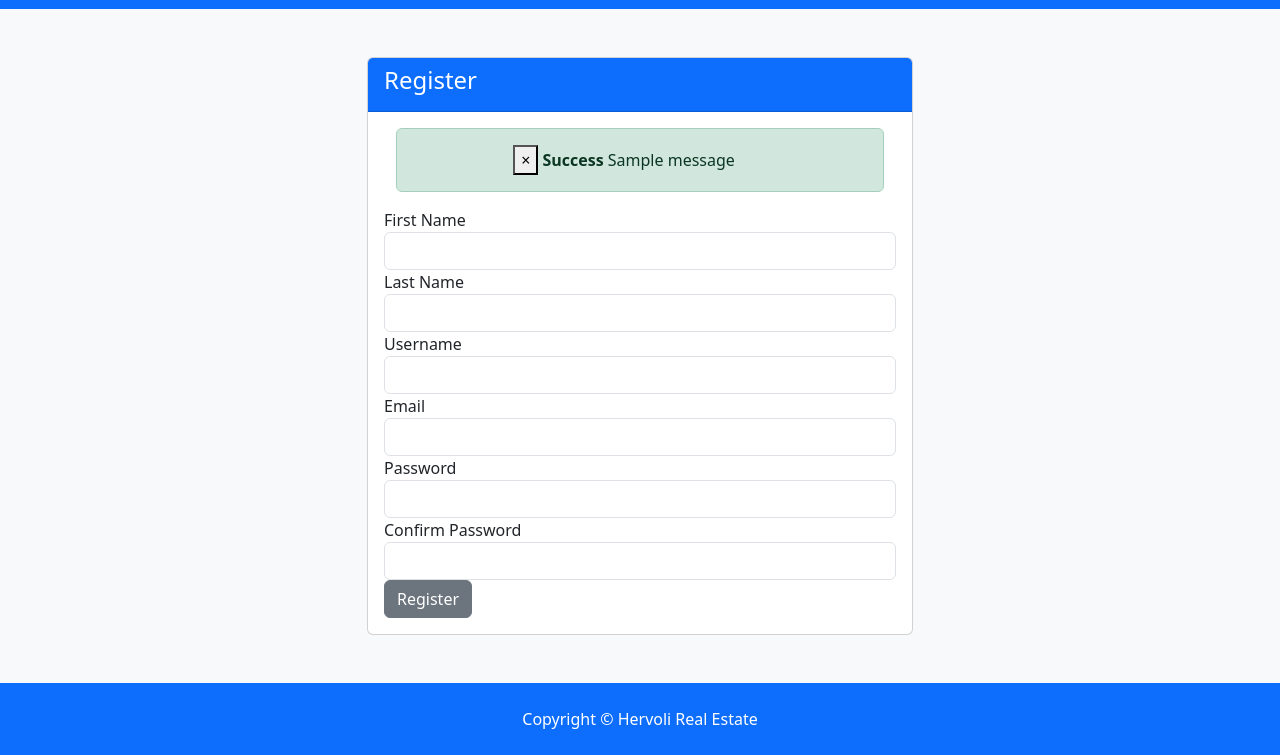
After one commit to Hervoli25/realestate, a Django app: page /accounts/register in a window 1280 px wide. The commit adds this page. Shown: the part 373-1128 px from the top of the page. Run offline with Django 4.2, Linux system fonts and the light colour scheme; tables that the repository leaves empty hold one stand-in row (values such as "Sample post"); one stand-in notice (Sample message) is shown; some libraries are stand-ins or nearby versions.

Commit message:
add bootstrap Alert message

```diff
--- /dev/null
+++ b/accounts/urls.py
@@ -0,0 +1,9 @@
+from django.urls import path
+from . import views
+
+urlpatterns = [
+    path('login', views.login, name='login'),
+    path('register', views.register, name='register'),
+    path('logout', views.logout, name='logout'),
+    path('dashboard', views.dashboard, name='dashboard')
+]
--- a/accounts/views.py
+++ b/accounts/views.py
@@ -1,3 +1,27 @@
-from django.shortcuts import render
 
-# Create your views here.
+from django.shortcuts import render, redirect
+from django.contrib import messages
+
+
+def register(request):
+    if request.method == 'POST':
+        messages.error(request, 'Testing Error Message')
+        return redirect('register')
+    else:
+        return render(request, 'accounts/register.html')
+
+
+def login(request):
+    if request.method == 'POST':
+        # Login User
+        pass
+    else:
+        return render(request, 'accounts/login.html')
+
+
+def logout(request):
+    return redirect('index')
+
+
+def dashboard(request):
+    return render(request, 'accounts/dashboard.html')
--- a/myestate/urls.py
+++ b/myestate/urls.py
@@ -24,5 +24,6 @@ from django.conf.urls.static import static
 urlpatterns = [
     path('', include('pages.urls')),
     path('listings/', include('listings.urls')),
+    path('accounts/', include('accounts.urls')),
     path('admin/', admin.site.urls),
 ] + static(settings.MEDIA_URL, document_root=settings.MEDIA_ROOT)
--- a/templates/accounts/register.html
+++ b/templates/accounts/register.html
@@ -1 +1,83 @@
-<h1>Register</h1>
+{% extends 'base.html'%} {% block content %}
+
+<section id="register" class="bg-light py-5">
+	<div class="container">
+		<div class="row">
+			<div class="col-md-6 mx-auto">
+				<div class="card">
+					<div class="card-header bg-primary text-white">
+						<h4><i class="fas fa-user-plus"></i> Register</h4>
+					</div>
+					<div class="card-body">
+						<!--Alert Message-->
+						{% include 'partials/_alert.html' %}
+						<form action="{% url 'register' %}" method="POST">
+							{% csrf_token %}
+							<div class="form-group">
+								<label for="first_name">First Name</label>
+								<input
+									type="text"
+									name="first_name"
+									class="form-control"
+									required
+								/>
+							</div>
+							<div class="form-group">
+								<label for="last_name">Last Name</label>
+								<input
+									type="text"
+									name="last_name"
+									class="form-control"
+									required
+								/>
+							</div>
+							<div class="form-group">
+								<label for="username">Username</label>
+								<input
+									type="text"
+									name="username"
+									class="form-control"
+									required
+								/>
+							</div>
+							<div class="form-group">
+								<label for="email">Email</label>
+								<input
+									type="email"
+									name="email"
+									class="form-control"
+									required
+								/>
+							</div>
+							<div class="form-group">
+								<label for="password2">Password</label>
+								<input
+									type="password"
+									name="password"
+									class="form-control"
+									required
+								/>
+							</div>
+							<div class="form-group">
+								<label for="password">Confirm Password</label>
+								<input
+									type="password"
+									name="password2"
+									class="form-control"
+									required
+								/>
+							</div>
+							<input
+								type="submit"
+								value="Register"
+								class="btn btn-secondary btn-block"
+							/>
+						</form>
+					</div>
+				</div>
+			</div>
+		</div>
+	</div>
+</section>
+
+{% endblock %}
--- /dev/null
+++ b/templates/partials/_alert.html
@@ -0,0 +1,17 @@
+{% if messages %} {% for message in messages %}
+<div id="message" class="container">
+	<div
+		class="alert alert-{{ message.tags }} alert-dismissible text-center"
+		role="alert"
+	>
+		<button type="button" class="close" data-dismiss="alert">
+			<span aria-hidden="true">&times;</span>
+		</button>
+		<strong>
+			{% if message.level == DEFAULT_MESSAGE_LEVELS.ERROR %} Error: {% else %}
+			{{ message.tags|title }} {% endif %}
+		</strong>
+		{{ message }}
+	</div>
+</div>
+{% endfor %} {% endif %}
--- a/templates/partials/_navbar.html
+++ b/templates/partials/_navbar.html
@@ -27,13 +27,13 @@
 			</ul>
 
 			<ul class="navbar-nav ml-auto">
-				<li class="nav-item mr-3">
-					<a class="nav-link" href="register.html">
+				<li {% if 'register' in request.path  %} class="nav-item active mr-3" {% else %} class="nav-item mr-3" {% endif %}>
+					<a class="nav-link" href="{% url 'register' %}">
 						<i class="fas fa-user-plus"></i> Register</a
 					>
 				</li>
-				<li class="nav-item mr-3">
-					<a class="nav-link" href="login.html">
+				<li {% if 'login' in request.path  %} class="nav-item active mr-3" {% else %} class="nav-item mr-3" {% endif %}>
+					<a class="nav-link" href="{% url 'login' %}">
 						<i class="fas fa-sign-in-alt"></i> Login</a
 					>
 				</li>
```
Also changed, not shown: myestate/settings.py (+12 -0 lines), templates/accounts/login.html (+49 -1 lines).
